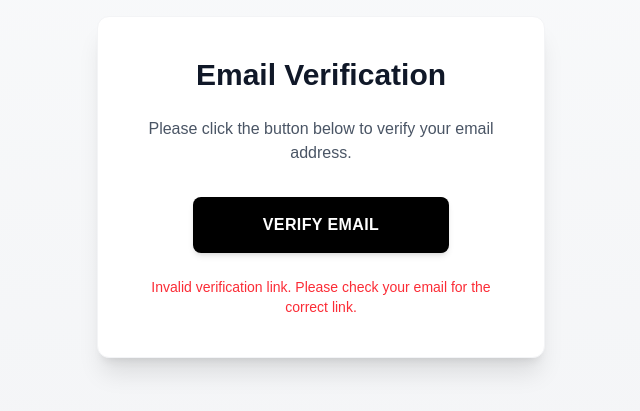
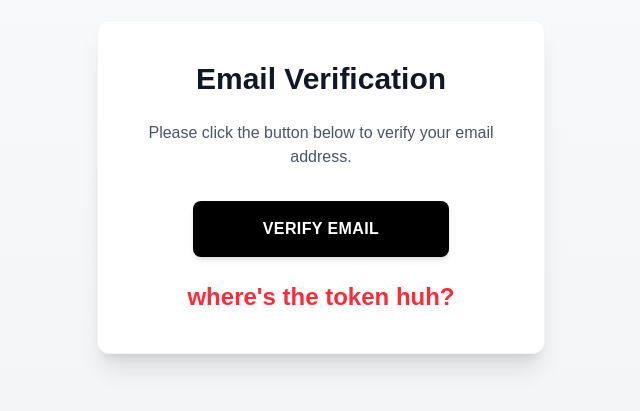
Before and after one commit to SaiPh3r/authly, a Next.js app: page /verify in a window 1280 px wide. Shown: the part 213-624 px from the top of the page, without its empty margins (319-959 px from the left). Built offline with nearby package versions, Linux system fonts and the light colour scheme.

Commit message:
ui changes.

```diff
--- a/app/signUp/page.tsx
+++ b/app/signUp/page.tsx
@@ -72,6 +72,7 @@ const SignUpPage = () => {
           >
             {loader ? "Loading..." : "Sign Up"}
           </button>
+          <p className='text-center text-black '>Already a user? <a href="/logIn" className="text-blue-500 hover:underline">Log In</a></p>
         </form>
       </div>
     </div>
--- a/app/verify/page.tsx
+++ b/app/verify/page.tsx
@@ -49,8 +49,8 @@ const VerifyEmailPAGE = () => {
           </button>
         </div>
         {!token && (
-          <p className="mt-6 text-red-500 text-sm font-medium">
-            Invalid verification link. Please check your email for the correct link.
+          <p className="mt-6 text-red-500 font-black text-2xl">
+            where's the token huh?
           </p>
         )}
       </div>
```
